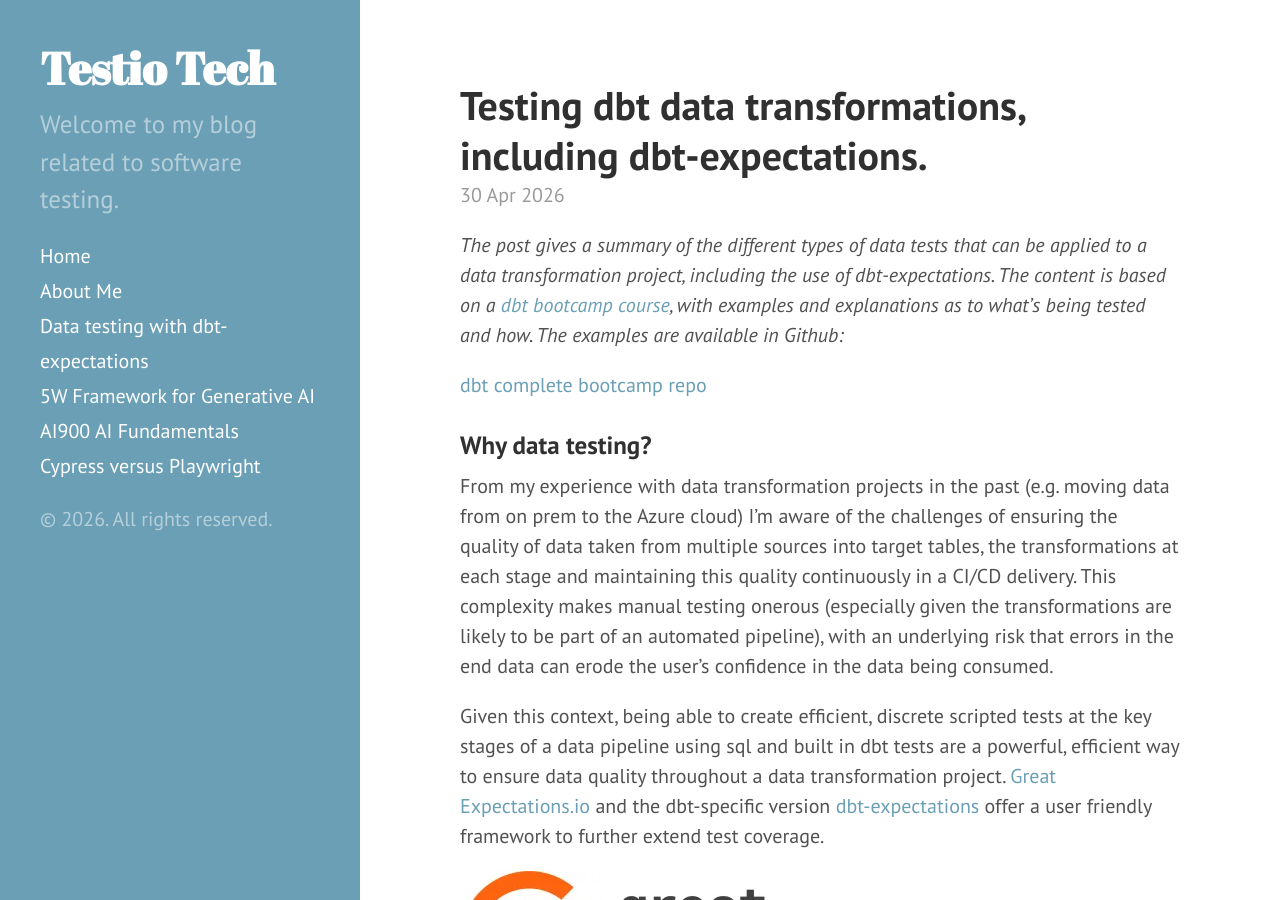
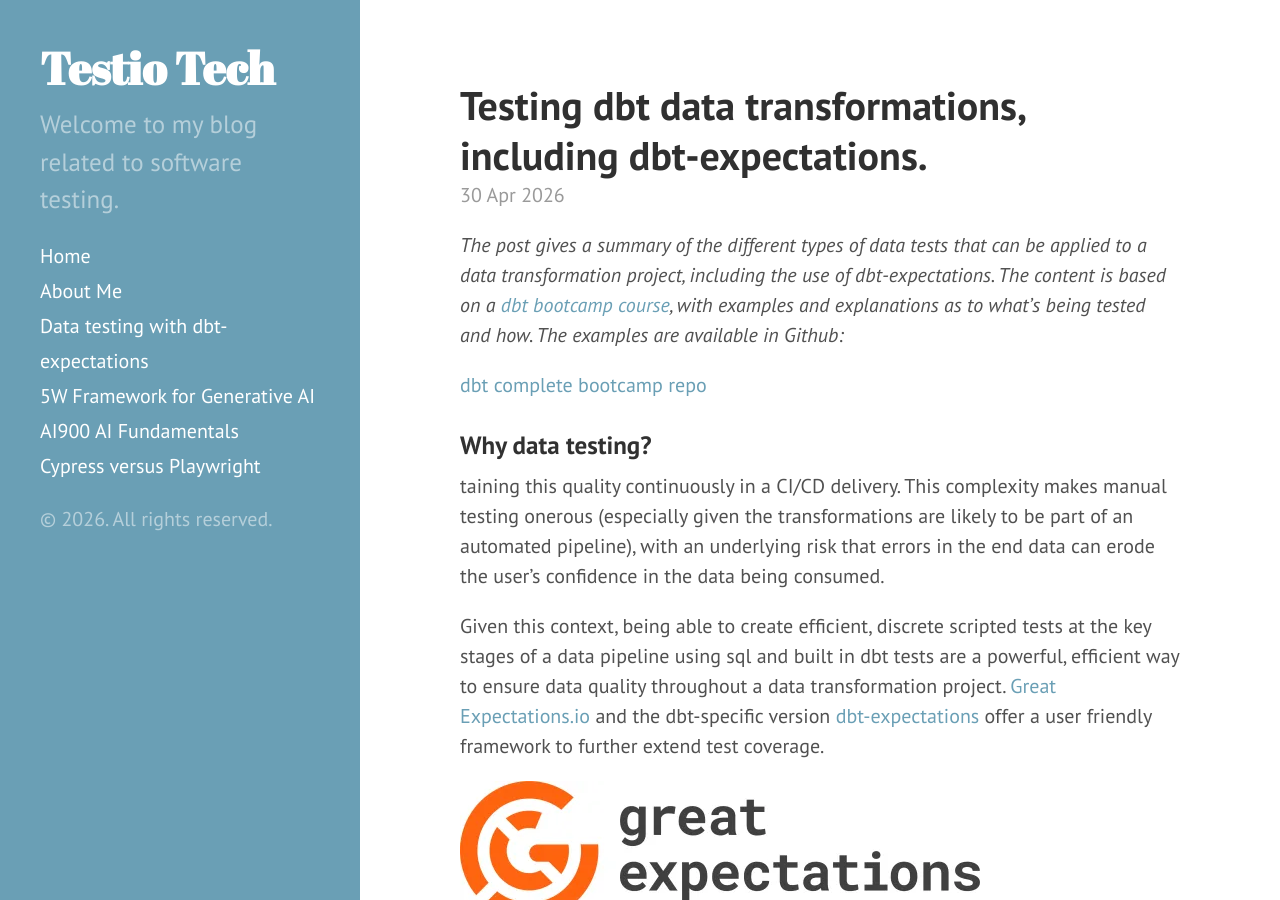
Before and after one commit to dp2020-dev/github.io, a Jekyll site: the page built from _posts/2026-04-30-setup-pw-framework.md, in a window 1280 px wide and 900 px high. Built offline with Jekyll 4.4.1, drawn with Linux system fonts in a browser that asks for light colours; comment, search, counter and statistics services are not loaded.

```diff
--- a/_posts/2026-04-30-setup-pw-framework.md
+++ b/_posts/2026-04-30-setup-pw-framework.md
@@ -10,7 +10,7 @@ title: Testing dbt data transformations, including dbt-expectations.
 
 ### Why data testing?
 
-From my experience with data transformation projects in the past (e.g. moving data from on prem to the Azure cloud) I'm aware of the challenges of ensuring the quality of data taken from multiple sources into target tables, the transformations at each stage and maintaining this quality continuously in a CI/CD delivery. This complexity makes manual testing onerous (especially given the transformations are likely to be part of an automated pipeline), with an underlying risk that errors in the end data can erode the user's confidence in the data being consumed.
+taining this quality continuously in a CI/CD delivery. This complexity makes manual testing onerous (especially given the transformations are likely to be part of an automated pipeline), with an underlying risk that errors in the end data can erode the user's confidence in the data being consumed.
 
 Given this context, being able to create efficient, discrete scripted tests at the key stages of a data pipeline using sql and built in dbt tests are a powerful, efficient way to ensure data quality throughout a data transformation project. [Great Expectations.io](https://greatexpectations.io/) and the dbt-specific version [dbt-expectations](https://github.com/calogica/dbt-expectations) offer a user friendly framework to further extend test coverage.
 
```
